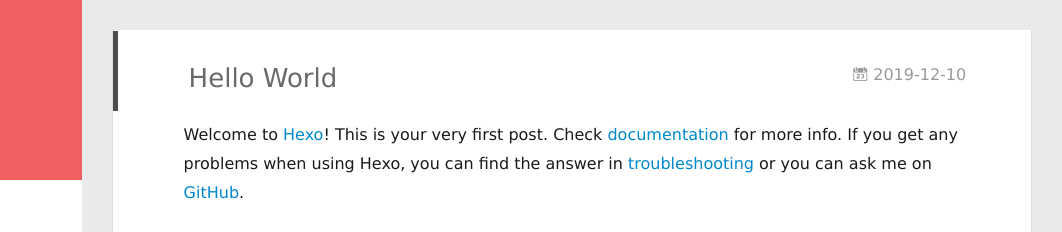
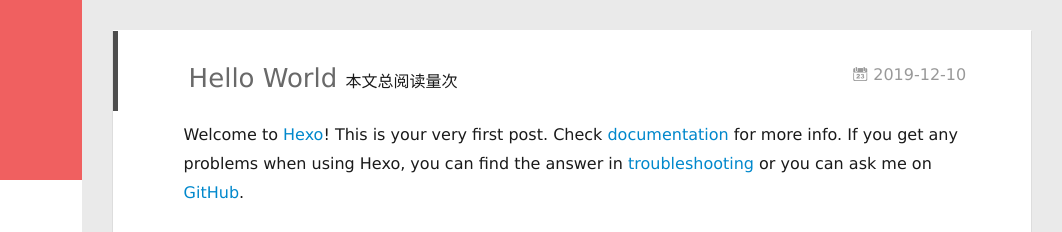
Before and after one commit to chenyuansen/chenyuansen.github.io, a plain HTML site: page 2019/12/10/hello-world/index.html in a window 1280 px wide. Shown: the top 232 px of the page, 218-1280 px from the left. Drawn offline with Linux system fonts and the light colour scheme; some packages are replaced by stand-ins of ours; a script that the page names is missing.

Commit message:
Site updated: 2019-12-11 16:04:48

```diff
--- a/2019/12/10/hello-world/index.html
+++ b/2019/12/10/hello-world/index.html
@@ -168,9 +168,12 @@
 
 
         <!-- 不蒜子统计 -->
-        <span style='display:none' class="archive-article-date">
+        <!-- <span id="busuanzi_container_page_pv" style='display:none' class="archive-article-date">
               <i class="icon-smile icon"></i> 阅读数：<span id="busuanzi_value_page_pv"></span>次
-        </span>
+        </span> -->
+        <span id="busuanzi_container_page_pv">
+  本文总阅读量<span id="busuanzi_value_page_pv"></span>次
+</span>
 
 
 <a href="/2019/12/10/hello-world/" class="archive-article-date">
```
